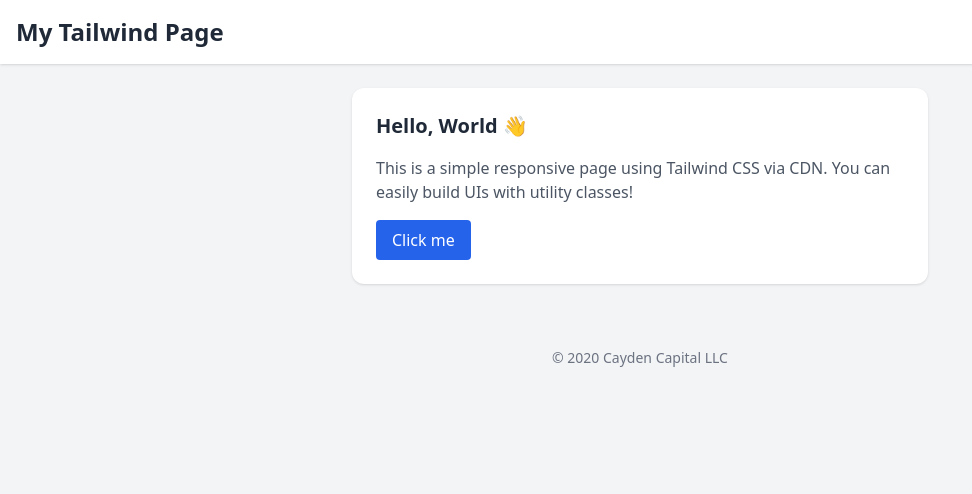
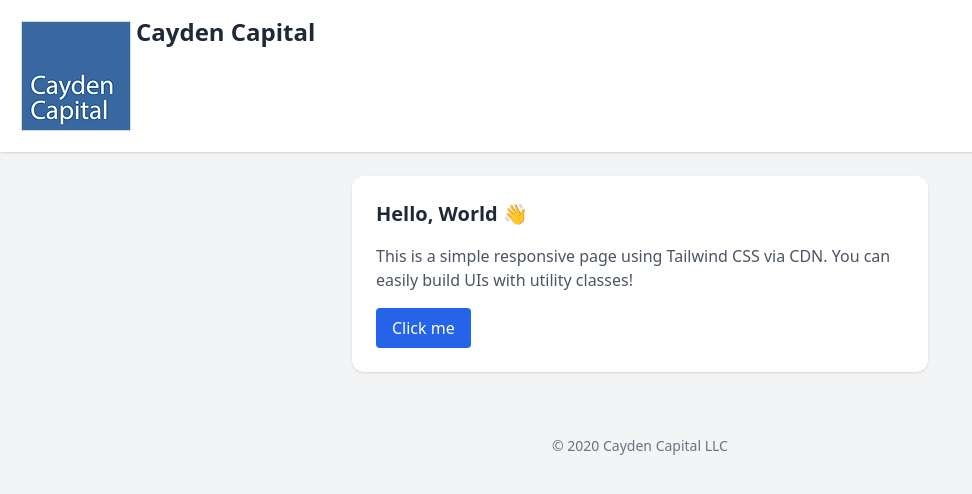
Before and after one commit to lookino123/cayden, a plain HTML site: page index.html in a window 1280 px wide. Shown: the whole page, without its empty margins (0-972 px from the left). Drawn offline with nearby package versions, Linux system fonts and the light colour scheme.

Commit message:
first commit

```diff
--- a/index.html
+++ b/index.html
@@ -6,9 +6,12 @@
     <title>Cayden Capital</title>
     <script src="https://cdn.tailwindcss.com"></script>
   </head>
-  <body class="bg-gray-100 font-sans text-gray-800">
-    <header class="bg-white p-4 shadow">
-      <h1 class="text-2xl font-bold">My Tailwind Page</h1>
+  <body class=" bg-gray-100 font-sans text-gray-800">
+    <header class="flex flex-row bg-white p-4 shadow">
+      <div class"flex"><img src="media/logo.png" alt="Logo" /> </div>
+      <div class"flex">
+      <h1 class="text-2xl font-bold">Cayden Capital</h1>
+      </div>
     </header>
 
     <main class="p-6">
```
